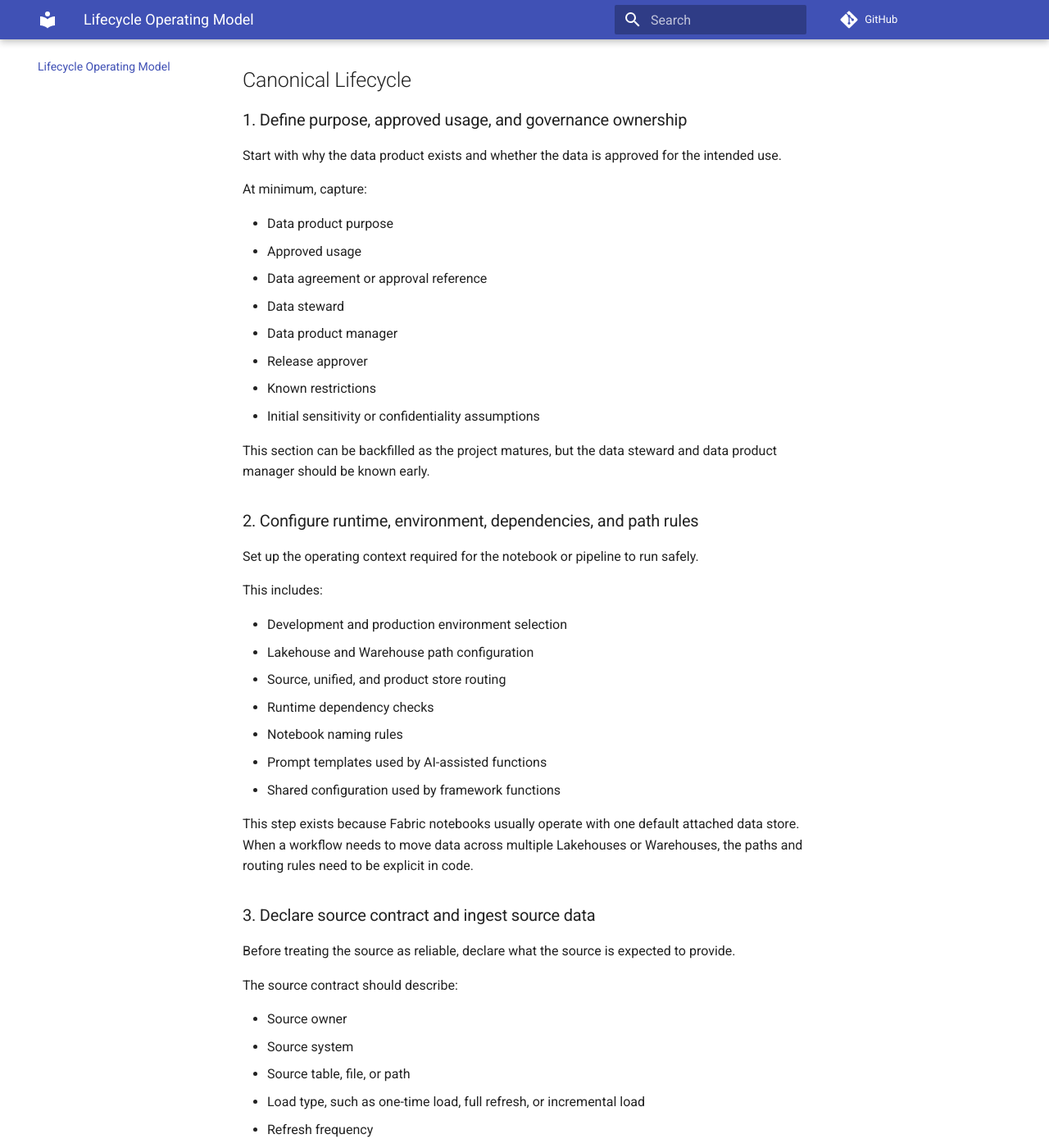
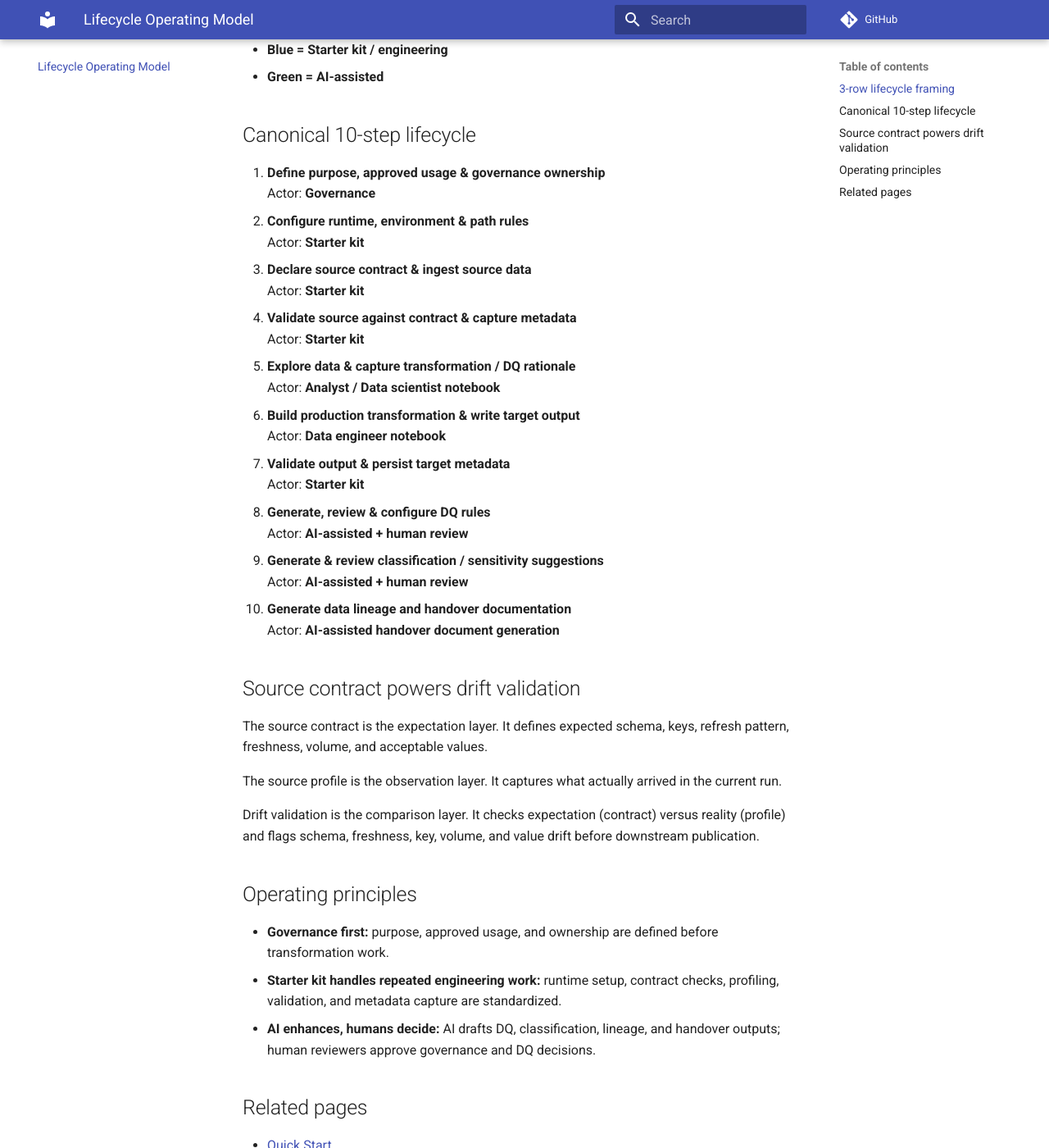
Before and after one commit to Voycepeh/fabric-data-product-framework, an MkDocs documentation site: the page built from docs/lifecycle-operating-model.md, in a window 1280 px wide and 1400 px high, scrolled down 917 px. Shown: the whole window at 82% size. Built offline with MkDocs 1.6.1 and Material for MkDocs 9.7.7, drawn with Linux system fonts in a browser that asks for light colours; comment, search, counter and statistics services are not loaded; some of the changed text lies outside the part shown.

Commit message:
Point lifecycle docs back to existing mvp-flow image

```diff
--- a/docs/lifecycle-operating-model.md
+++ b/docs/lifecycle-operating-model.md
@@ -1,217 +1,60 @@
 # Lifecycle Operating Model
 
-![FabricOps Starter Kit end-to-end workflow](assets/mvp-flow.png)
+![FabricOps Starter Kit canonical lifecycle workflow](assets/mvp-flow.png)
 
-*Figure: The practical end-to-end workflow used to move from approved purpose to publishable, governed outputs and handover artifacts.*
+FabricOps Starter Kit uses one canonical 10-step lifecycle workflow across docs, templates, and execution guidance.
 
-# Lifecycle Operating Model
+## 3-row lifecycle framing
 
-FabricOps Starter Kit follows an end-to-end lifecycle for building Fabric data products that are governed, repeatable, explainable, and ready for handover.
+- **Row 1: Setup (Steps 1 to 4)**
+- **Row 2: Core work (Steps 5 to 7)**
+- **Row 3: AI enhancements (Steps 8 to 10)**
 
-The goal is not just to move data from source to target. The goal is to make the purpose, source assumptions, transformation rationale, data quality rules, governance checks, lineage, and handover notes explicit enough that another engineer, analyst, or data steward can understand and operate the pipeline later.
+Actor colors used in the workflow image:
 
-## Canonical Lifecycle
+- **Grey = Human-led**
+- **Blue = Starter kit / engineering**
+- **Green = AI-assisted**
 
-### 1. Define purpose, approved usage, and governance ownership
+## Canonical 10-step lifecycle
 
-Start with why the data product exists and whether the data is approved for the intended use.
+1. **Define purpose, approved usage & governance ownership**
+   Actor: **Governance**
+2. **Configure runtime, environment & path rules**
+   Actor: **Starter kit**
+3. **Declare source contract & ingest source data**
+   Actor: **Starter kit**
+4. **Validate source against contract & capture metadata**
+   Actor: **Starter kit**
+5. **Explore data & capture transformation / DQ rationale**
+   Actor: **Analyst / Data scientist notebook**
+6. **Build production transformation & write target output**
+   Actor: **Data engineer notebook**
+7. **Validate output & persist target metadata**
+   Actor: **Starter kit**
+8. **Generate, review & configure DQ rules**
+   Actor: **AI-assisted + human review**
+9. **Generate & review classification / sensitivity suggestions**
+   Actor: **AI-assisted + human review**
+10. **Generate data lineage and handover documentation**
+    Actor: **AI-assisted handover document generation**
 
-At minimum, capture:
+## Source contract powers drift validation
 
-* Data product purpose
-* Approved usage
-* Data agreement or approval reference
-* Data steward
-* Data product manager
-* Release approver
-* Known restrictions
-* Initial sensitivity or confidentiality assumptions
+The source contract is the expectation layer. It defines expected schema, keys, refresh pattern, freshness, volume, and acceptable values.
 
-This section can be backfilled as the project matures, but the data steward and data product manager should be known early.
+The source profile is the observation layer. It captures what actually arrived in the current run.
 
-### 2. Configure runtime, environment, dependencies, and path rules
+Drift validation is the comparison layer. It checks expectation (contract) versus reality (profile) and flags schema, freshness, key, volume, and value drift before downstream publication.
 
-Set up the operating context required for the notebook or pipeline to run safely.
+## Operating principles
 
-This includes:
+- **Governance first:** purpose, approved usage, and ownership are defined before transformation work.
+- **Starter kit handles repeated engineering work:** runtime setup, contract checks, profiling, validation, and metadata capture are standardized.
+- **AI enhances, humans decide:** AI drafts DQ, classification, lineage, and handover outputs; human reviewers approve governance and DQ decisions.
 
-* Development and production environment selection
-* Lakehouse and Warehouse path configuration
-* Source, unified, and product store routing
-* Runtime dependency checks
-* Notebook naming rules
-* Prompt templates used by AI-assisted functions
-* Shared configuration used by framework functions
+## Related pages
 
-This step exists because Fabric notebooks usually operate with one default attached data store. When a workflow needs to move data across multiple Lakehouses or Warehouses, the paths and routing rules need to be explicit in code.
-
-### 3. Declare source contract and ingest source data
-
-Before treating the source as reliable, declare what the source is expected to provide.
-
-The source contract should describe:
-
-* Source owner
-* Source system
-* Source table, file, or path
-* Load type, such as one-time load, full refresh, or incremental load
-* Refresh frequency
-* Expected schema
-* Expected data types
-* Required columns
-* Allowed extra columns, if any
-* Primary key or business key
-* Incremental column or partition column
-* Expected freshness
-* Expected row volume range
-* Known source limitations
-
-Then ingest the source based on that contract.
-
-The source contract is the pipeline agreement with the upstream source. It defines what the source should look like, how often it should arrive, and how the pipeline should detect when the source has changed unexpectedly.
-
-### 4. Validate source against contract and profile reusable metadata
-
-After ingestion, validate the actual source against the declared source contract.
-
-This can include:
-
-* Schema drift checks
-* Data type drift checks
-* Missing column checks
-* Unexpected column checks
-* Freshness checks
-* Incremental window checks
-* Duplicate key checks
-* Volume drift checks
-* Null threshold checks
-* Value range or category drift checks
-
-Drift should be powered by the source contract. The contract defines expectation, the profile captures reality, and the drift check compares the two.
-
-The source profile should also be saved as reusable metadata. This metadata becomes the factual base for:
-
-* Data quality rule generation
-* Schema and data drift monitoring
-* Sensitivity and classification suggestions
-* Lineage and transformation summaries
-* Handover documentation
-
-### 5. Explore data and capture transformation / data quality rationale
-
-Use exploration notebooks to investigate the data and document why transformations or quality rules are needed.
-
-Exploration should capture:
-
-* Exploratory findings
-* Data issues discovered
-* Business logic assumptions
-* Transformation rationale
-* Data quality rationale
-* Manual decisions made during analysis
-
-Exploration logic should not automatically become part of the scheduled production pipeline. Once a finding matters operationally, convert it into a reusable transformation, validation, source contract expectation, or data quality rule.
-
-### 6. Build production transformation and write target output
-
-Use pipeline notebooks to implement repeatable transformation logic and write target data.
-
-This step should include:
-
-* Business transformations
-* Standard cleaning patterns
-* Common date and time standardization
-* Audit columns
-* Technical lineage columns
-* Contract-driven drift checks where appropriate
-* Output write logic
-* Read-back checks after writing
-
-The production pipeline notebook should be safe to run end to end. Diagnostic or exploratory cells should be removed, frozen, or clearly separated from scheduled execution.
-
-### 7. Validate output and persist target metadata
-
-After writing the target table, validate that the output was written correctly.
-
-This should include:
-
-* Row count checks
-* Target read-back checks
-* Output schema checks
-* Output completeness checks
-* Target metadata profiling
-* Run-level logging where applicable
-
-Target metadata should be saved so future users can understand what was produced, when it was produced, and how the output changed over time.
-
-### 8. Generate, review, and configure data quality rules
-
-Use profile metadata and exploration rationale to generate draft data quality rules.
-
-This can be done through:
-
-* Fabric native AI functions where available
-* A generated prompt manually copied into ChatGPT, Claude, or another LLM
-* Manual rule drafting where AI is not appropriate
-
-AI can help draft rules from metadata, but the rules should not be accepted blindly.
-
-A human reviewer should validate and configure the executable checks, such as:
-
-* Not-null checks
-* Uniqueness checks
-* Accepted value checks
-* Range checks
-* Referential checks
-* Freshness checks
-* Business logic checks
-
-Only reviewed and accepted rules should be added to the pipeline.
-
-### 9. Generate and review classification / sensitivity suggestions
-
-Use AI to suggest classification and sensitivity labels where a mature human-labelled governance setup is not yet available.
-
-This may include suggestions for:
-
-* Confidential columns
-* Personal data
-* Restricted fields
-* Business-sensitive attributes
-* Recommended handling notes
-* Fields that require masking, restricted access, or steward review
-
-These suggestions support governance, but final classification still requires human review.
-
-### 10. Approve release and produce lineage + handover documentation
-
-Before release, the data product must be reviewed and approved by the responsible data steward or assigned approver.
-
-Approval should confirm:
-
-* Purpose is valid
-* Usage is approved
-* Source contract is documented
-* Drift expectations are configured
-* Data quality rules are reviewed
-* Sensitivity classification is reviewed
-* Output is suitable for release
-* Known limitations are documented
-
-The final handover package should include:
-
-* Purpose and approved usage
-* Ownership and governance context
-* Source contract
-* Runtime and environment setup
-* Transformation summary
-* Data quality rules
-* Classification notes
-* Lineage summary
-* Refresh logic
-* Known limitations
-* Operational notes
-
-AI should assist with generating lineage, transformation summaries, and handover documentation by scanning the notebook, source contract, profiling metadata, and accepted rules.
-
-The final outcome should be a Fabric data product that another engineer, analyst, or steward can understand, operate, review, and improve with minimal handholding.
+- [Quick Start](quick-start.md)
+- [Architecture](architecture.md)
+- [Notebook template workflow](workflows/fabric-notebook-template.md)
--- a/docs/quick-start.md
+++ b/docs/quick-start.md
@@ -1,6 +1,6 @@
-# Quick Start: End-to-End Workflow
+# Quick Start: End-to-End Lifecycle Workflow
 
-Use this page as the primary runbook for executing the framework end to end in Microsoft Fabric.
+Use this page as the runbook for executing FabricOps Starter Kit in Microsoft Fabric.
 
 ## Prerequisites
 
@@ -25,23 +25,20 @@
 - Attach the Fabric Environment that contains the package wheel.
 - Create or load runtime/framework config (paths, dataset IDs, output targets, run context).
 
-## 3) Run the 13-step end-to-end workflow
+## 3) Execute in canonical 10-step order
 
-This run path maps to the [Lifecycle Operating Model](lifecycle-operating-model.md):
+Follow this sequence (details in [Lifecycle Operating Model](lifecycle-operating-model.md)):
 
-1. Validate notebook naming.
-2. Create/load runtime and path config.
-3. Read source data.
-4. Profile source metadata.
-5. Generate or define quality checks.
-6. Human review of quality/governance intent.
-7. Apply quality checks.
-8. Detect schema/profile/partition drift.
-9. Run core transformations.
-10. Add technical columns and write prep.
-11. Write output and profile output.
-12. Generate governance metadata and lineage.
-13. Generate handover/run summary and validate final product readiness.
+1. Define purpose, approved usage, and governance ownership.
+2. Configure runtime, environment, and path rules.
+3. Declare source contract and ingest source data.
+4. Validate source against contract and capture metadata.
+5. Explore data and capture transformation / DQ rationale.
+6. Build production transformation and write target output.
+7. Validate output and persist target metadata.
+8. Generate, review, and configure DQ rules.
+9. Generate and review classification / sensitivity suggestions.
+10. Generate data lineage and handover documentation.
 
 ## 4) Validate completion criteria
 
@@ -50,14 +47,13 @@
 - source and output profiling artifacts,
 - quality and drift results,
 - written output table(s),
-- governance metadata,
+- governance metadata and reviewer decisions,
 - lineage output,
-- handover/run summary artifacts,
-- explicit human sign-off for release decisions.
+- handover documentation artifacts.
 
 ## 5) Next references
 
+- Canonical lifecycle detail: [Lifecycle Operating Model](lifecycle-operating-model.md)
 - Notebook conventions: [Notebook Structure](notebook-structure.md)
-- Workflow model: [Lifecycle Operating Model](lifecycle-operating-model.md)
 - Architecture: [Architecture](architecture.md)
 - Callable catalogue: [Reference](reference/index.md)
```
Also changed, not shown: README.md (+7 -3 lines), docs/architecture.md (+2 -2 lines), docs/recipes/fabric_mvp_smoke_test.md (+2 -2 lines), src/README.md (+1 -1 lines), templates/notebooks/README.md (+1 -1 lines), templates/notebooks/fabric_data_product_mvp.md (+12 -17 lines), 2 other files.
